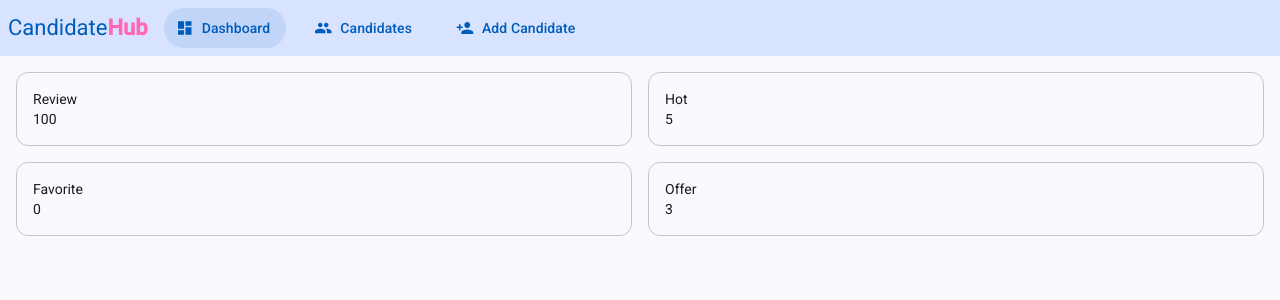
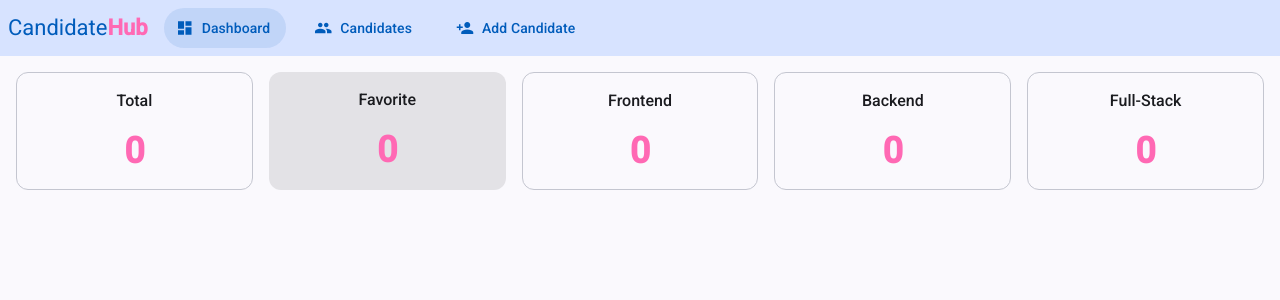
Before and after one commit to ilyaloiko/angular-pwa, an Angular app: page /dashboard in a window 1280 px wide. Shown: the top 300 px of the page. Built offline with nearby package versions, Linux system fonts and the light colour scheme.

Commit message:
dashboard improvements

```diff
--- a/src/app/pages/dashboard/dashboard.html
+++ b/src/app/pages/dashboard/dashboard.html
@@ -1,21 +1,36 @@
 <div class="dashboard">
   <mat-card appearance="outlined">
-    <mat-card-header>Review</mat-card-header>
-    <mat-card-content>100</mat-card-content>
+    <mat-card-content>
+      <div class="title">Total</div>
+      <div class="value">{{total()}}</div>
+    </mat-card-content>
+  </mat-card>
+
+  <mat-card appearance="filled">
+    <mat-card-content>
+      <div class="title">Favorite</div>
+      <div class="value">{{favorite()}}</div>
+    </mat-card-content>
   </mat-card>
 
   <mat-card appearance="outlined">
-    <mat-card-header>Hot</mat-card-header>
-    <mat-card-content>5</mat-card-content>
+    <mat-card-content>
+      <div class="title">Frontend</div>
+      <div class="value">{{ frontend() }}</div>
+    </mat-card-content>
   </mat-card>
 
   <mat-card appearance="outlined">
-    <mat-card-header>Favorite</mat-card-header>
-    <mat-card-content>{{favorite()}}</mat-card-content>
+    <mat-card-content>
+      <div class="title">Backend</div>
+      <div class="value">{{ backend() }}</div>
+    </mat-card-content>
   </mat-card>
 
   <mat-card appearance="outlined">
-    <mat-card-header>Offer</mat-card-header>
-    <mat-card-content>3</mat-card-content>
+    <mat-card-content>
+      <div class="title">Full-Stack</div>
+      <div class="value">{{ fullstack() }}</div>
+    </mat-card-content>
   </mat-card>
 </div>
--- a/src/app/pages/dashboard/dashboard.scss
+++ b/src/app/pages/dashboard/dashboard.scss
@@ -2,6 +2,20 @@
   display: grid;
   gap: 1rem;
 
-  grid-template-columns: 1fr 1fr;
-  grid-template-rows: 1fr 1fr;
+  grid-template-columns: 1fr 1fr 1fr 1fr 1fr;
 }
+
+mat-card-content {
+  text-align: center;
+
+  .title {
+    font: var(--mat-sys-title-medium);
+    margin-bottom: 16px;
+  }
+
+  .value {
+    font: var(--mat-sys-display-small);
+    font-weight: 700;
+    color: hotpink;
+  }
+}
--- a/src/app/pages/dashboard/dashboard.ts
+++ b/src/app/pages/dashboard/dashboard.ts
@@ -11,17 +11,21 @@ import { CandidateLocalRepository } from '../../core/repositories/candidate-loca
   styleUrl: './dashboard.scss',
 })
 export class Dashboard implements OnInit {
-
-  all = signal(0);
+  total = signal(0);
   favorite = signal(0);
+  frontend = signal(0);
+  backend = signal(0);
+  fullstack = signal(0);
 
   constructor(private readonly candidateLocalRepository: CandidateLocalRepository) {}
 
   ngOnInit(): void {
-    this.candidateLocalRepository.getList()
-      .then(candidates => {
-        this.all.set(candidates.length);
-        this.favorite.set(candidates.filter(item => item.favorite).length);
-      });
+    this.candidateLocalRepository.getList().then((candidates) => {
+      this.total.set(candidates.length);
+      this.favorite.set(candidates.filter((item) => item.favorite).length);
+      this.frontend.set(candidates.filter((item) => item.position === 'Frontend').length);
+      this.backend.set(candidates.filter((item) => item.position === 'Backend').length);
+      this.fullstack.set(candidates.filter((item) => item.position === 'Full-Stack').length);
+    });
   }
 }
```
